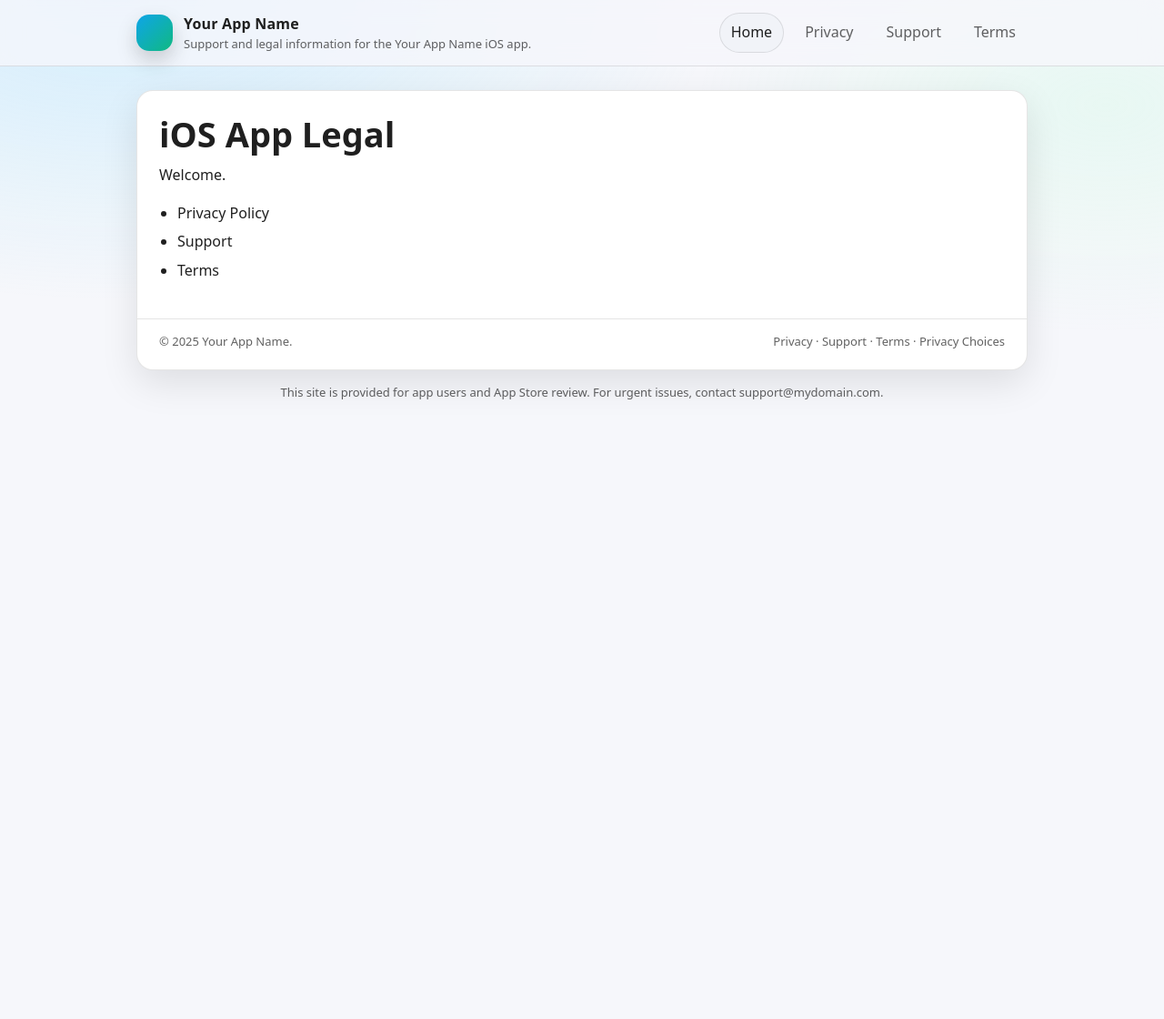
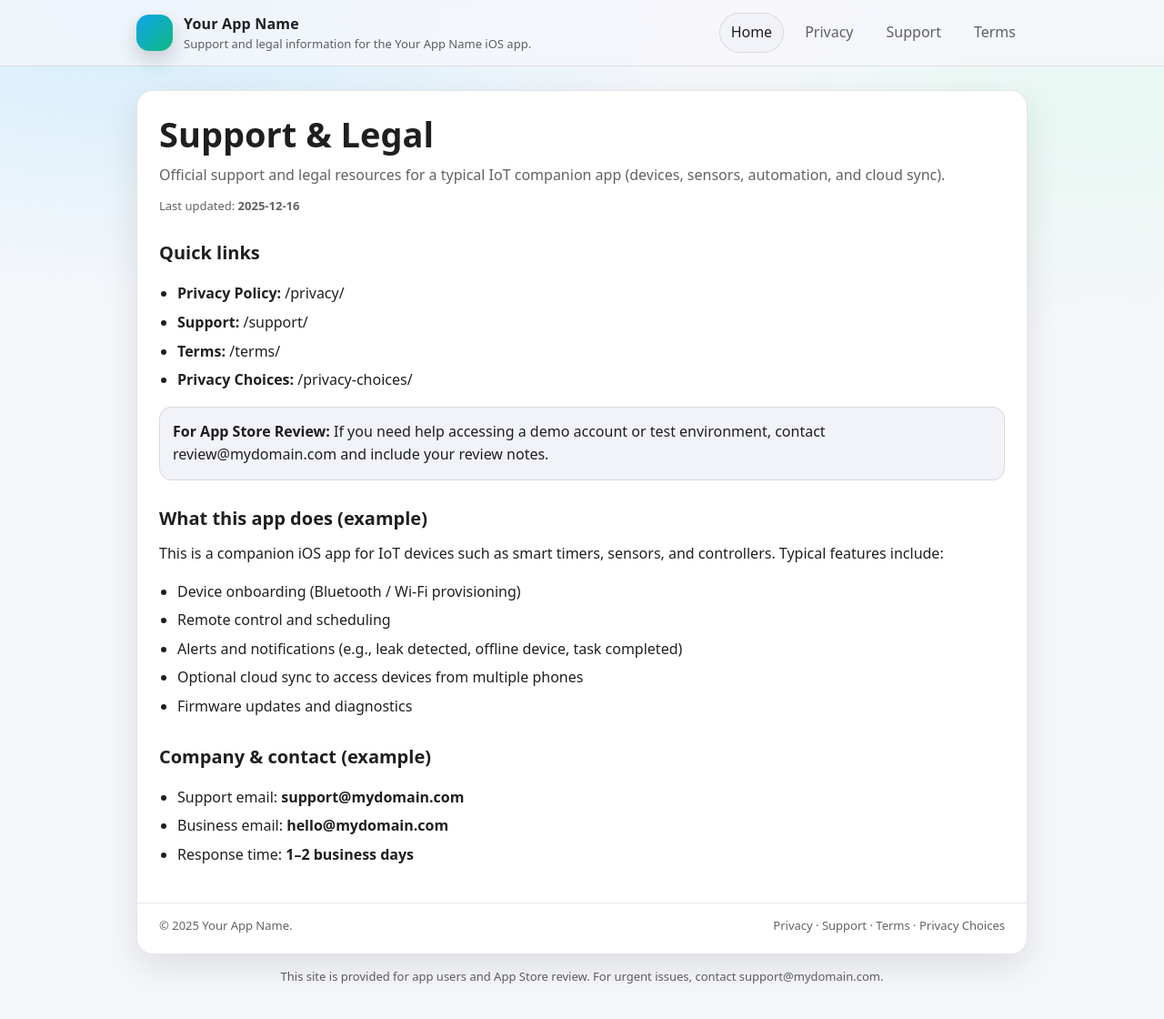
Before and after one commit to ali80/ios-policy, a Jekyll site: the page built from index.md, in a window 1280 px wide and 1153 px high. Shown: the top 1120 px of the window at 91% size. Built offline with Jekyll 4.4.1, drawn with Linux system fonts in a browser that asks for light colours; our own code applies the rules of GitHub Pages for plain Markdown files.

Commit message:
Enhance index.md with legal and support information
Updated the index.md file to include additional metadata and quick links for privacy policy, support, terms, and privacy choices.

```diff
--- a/index.md
+++ b/index.md
@@ -1,9 +1,32 @@
 ---
-title: iOS App Legal
+layout: default
+title: "Support & Legal"
+lede: "Official support and legal resources for a typical IoT companion app (devices, sensors, automation, and cloud sync)."
+last_updated: "2025-12-16"
+description: "Privacy policy, support, and terms for the iOS IoT companion app."
 ---
 
-Welcome.
+## Quick links
 
-- [Privacy Policy](/privacy/)
-- [Support](/support/)
-- [Terms](/terms/)
+- **Privacy Policy:** [/privacy/](/privacy/)
+- **Support:** [/support/](/support/)
+- **Terms:** [/terms/](/terms/)
+- **Privacy Choices:** [/privacy-choices/](/privacy-choices/)
+
+<div class="callout"><strong>For App Store Review:</strong> If you need help accessing a demo account or test environment, contact <a href="mailto:review@mydomain.com">review@mydomain.com</a> and include your review notes.</div>
+
+## What this app does (example)
+
+This is a companion iOS app for IoT devices such as smart timers, sensors, and controllers. Typical features include:
+
+- Device onboarding (Bluetooth / Wi-Fi provisioning)
+- Remote control and scheduling
+- Alerts and notifications (e.g., leak detected, offline device, task completed)
+- Optional cloud sync to access devices from multiple phones
+- Firmware updates and diagnostics
+
+## Company & contact (example)
+
+- Support email: **support@mydomain.com**
+- Business email: **hello@mydomain.com**
+- Response time: **1–2 business days**
```
